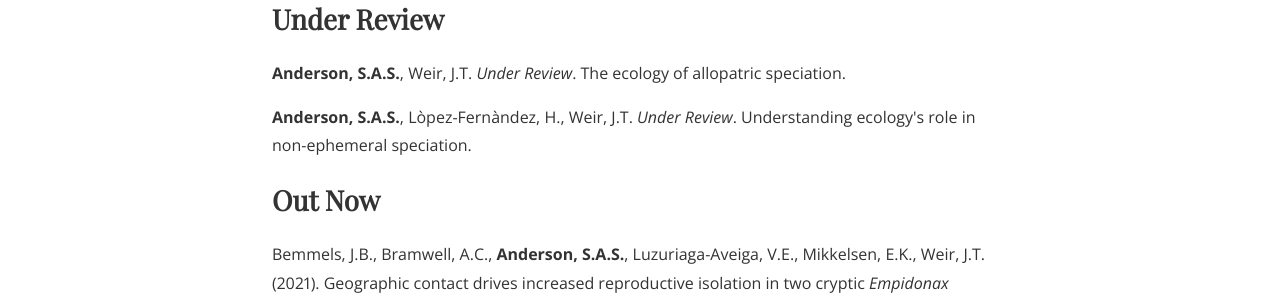
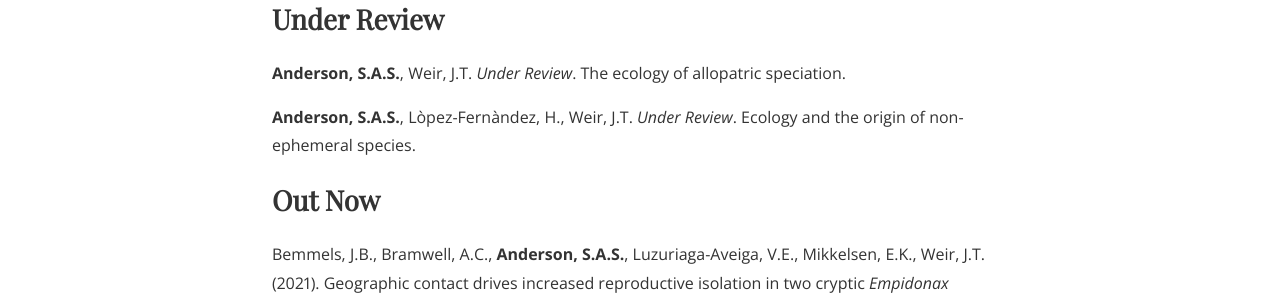
Before and after one commit to SeanASAnderson/SeanASAnderson.github.io, a Jekyll site: the page built from publications2.md, in a window 1280 px wide and 1074 px high. Shown: the part 223-523 px from the top of the window. Built offline with Jekyll 4.4.1, drawn with Linux system fonts in a browser that asks for light colours; nearby versions of some CDN libraries; some web fonts are replaced.

Commit message:
new name of paper under review

```diff
--- a/publications2.md
+++ b/publications2.md
@@ -15,7 +15,7 @@
 
 <p><b>Anderson, S.A.S.</b>, Weir, J.T. <i>Under Review</i>. The ecology of allopatric speciation. </p>
 
-<p><b>Anderson, S.A.S.</b>, L&ograve;pez-Fern&agrave;ndez, H., Weir, J.T. <i>Under Review</i>. Understanding ecology's role in non-ephemeral speciation. </p>
+<p><b>Anderson, S.A.S.</b>, L&ograve;pez-Fern&agrave;ndez, H., Weir, J.T. <i>Under Review</i>. Ecology and the origin of non-ephemeral species. </p>
 
 <h2>Out Now</h2>
 
```
